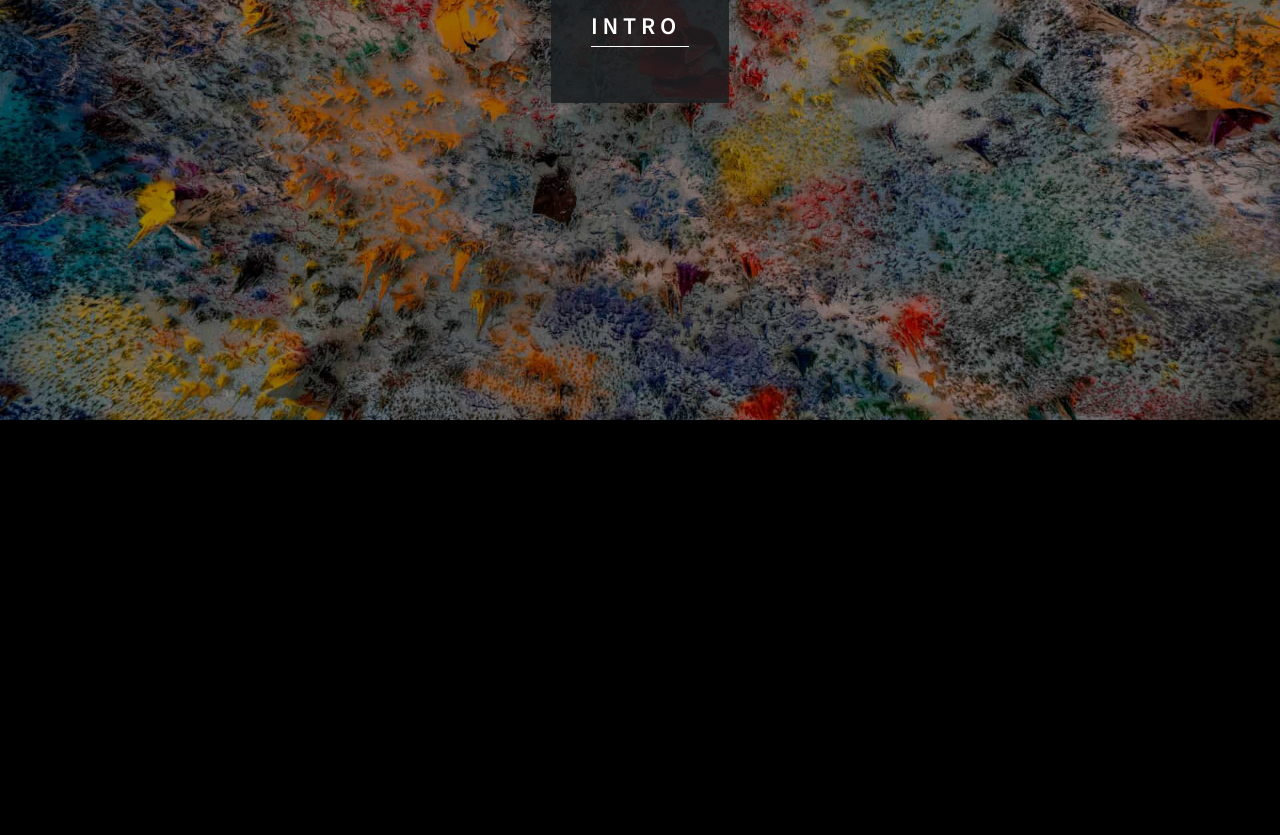
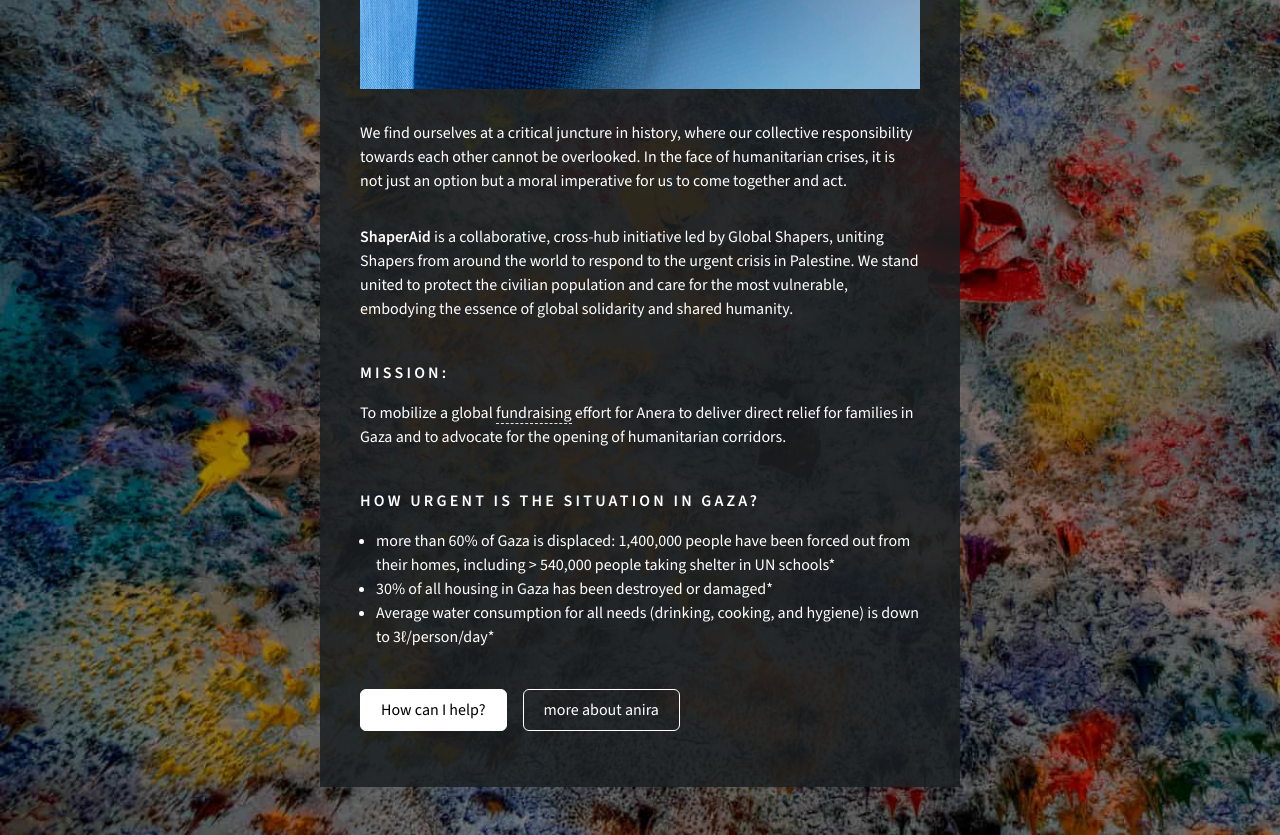
Before and after one commit to mohamedsabrie/ShaperAid, a Next.js app: page /intro in a window 1280 px wide. Shown: the part 380-1215 px from the top of the page. Before the commit the page ends 800 px from the top, so only its background shows below. Built offline with nearby package versions, Linux system fonts and the light colour scheme.

Commit message:
finalize intro page

```diff
--- a/src/app/contact/page.tsx
+++ b/src/app/contact/page.tsx
@@ -7,21 +7,35 @@
     <Modal>
       <h1 className="modal-title">Contact</h1>
       <div className="flex flex-col gap-y-8">
-        <p className="text-[13px] text-base  font-light">
+        <p className="desc">
           If you would like to get in touch or collaborate, feel free to reach
           out to us via mail,{" "}
-          <Link className="border-b border-dashed" href="https://www.instagram.com/shaperaid/">Instagram</Link> or
-          your Hub Curator/
-          <Link className="border-b border-dashed" href="https://bit.ly/shaperaidcoordinators">
+          <Link
+            className="border-b border-dashed"
+            href="https://www.instagram.com/shaperaid/"
+          >
+            Instagram
+          </Link>{" "}
+          or your Hub Curator/
+          <Link
+            className="border-b border-dashed"
+            href="https://bit.ly/shaperaidcoordinators"
+          >
             regional coordinator/Community Champion
           </Link>
         </p>
         <div className="flex items-center gap-x-4 mb-4 sm:mb-10">
-          <Link href="mailto:someone@example.com" className="p-2 rounded-full border border-white">
+          <Link
+            href="mailto:someone@example.com"
+            className="p-2 rounded-full border border-white"
+          >
             <EnvelopeIcon className="h-4" />
           </Link>
-          <Link href="https://toplink.weforum.org/"  className="p-2 rounded-full border border-white">
-            <GlobeAmericasIcon  className="h-4" />
+          <Link
+            href="https://toplink.weforum.org/"
+            className="p-2 rounded-full border border-white"
+          >
+            <GlobeAmericasIcon className="h-4" />
           </Link>
         </div>
       </div>
--- a/src/app/faq/page.tsx
+++ b/src/app/faq/page.tsx
@@ -13,11 +13,11 @@
               <h3 className="text-[11px] sm:text-[13px] font-semibold tracking-widest">
                 {ques}
               </h3>
-              <p className="text-[13px] sm:text-base font-light">{ans}</p>
+              <p className="desc">{ans}</p>
             </div>
           );
         })}
-        <Link scroll={false} href="/help"  className="px-5 py-2 border border-white text-white rounded-md w-fit hover:bg-gray-800 transition duration-200">HELP</Link>
+        <Link scroll={false} href="/help"  className="secBtn">HELP</Link>
       </div>
     </Modal>
   );
--- a/src/app/globals.css
+++ b/src/app/globals.css
@@ -52,6 +52,18 @@
   .modal-title{
     @apply border-b border-white font-semibold  sm:text-2xl w-fit pb-1 pr-2 tracking-[0.2em] uppercase mb-8
   }
+  .section-title{
+    @apply   font-semibold text-[13px]  sm:text-base  tracking-[0.2em] uppercase mb-4
+  }
+  .desc{
+    @apply text-[13px] sm:text-base  font-light
+  }
+  .secBtn{
+    @apply text-center text-[13px] sm:text-base px-5 py-2 border border-white text-white rounded-md w-fit hover:bg-gray-800 transition duration-200
+  }
+  .primBtn{
+    @apply secBtn bg-white text-black
+  }
 
 }
 
--- a/src/app/intro/page.tsx
+++ b/src/app/intro/page.tsx
@@ -1,9 +1,65 @@
 import Modal from "@/components/Modal";
+import Image from "next/image";
+import introImage from "/public/intro.jpg";
+import Link from "next/link";
 
 function IntroPage() {
   return (
     <Modal>
       <h1 className="modal-title">Intro</h1>
+      <div className="flex flex-col gap-y-8">
+        <Image src={introImage} alt="intro-image" />
+        <p className="desc">
+          We find ourselves at a critical juncture in history, where our
+          collective responsibility towards each other cannot be overlooked. In
+          the face of humanitarian crises, it is not just an option but a moral
+          imperative for us to come together and act.
+        </p>
+        <p className="desc">
+          <Link href="/help" className=" font-semibold">
+            ShaperAid{" "}
+          </Link>{" "}
+          is a collaborative, cross-hub initiative led by Global Shapers,
+          uniting Shapers from around the world to respond to the urgent crisis
+          in Palestine. We stand united to protect the civilian population and
+          care for the most vulnerable, embodying the essence of global
+          solidarity and shared humanity.
+        </p>
+      </div>
+      <div className="mt-10 flex flex-col">
+        <h3 className="section-title">MISSION:</h3>
+        <p className="desc">
+          To mobilize a global{" "}
+          <Link className="border-b border-dashed" href="/fundraising">
+            fundraising
+          </Link>{" "}
+          effort for Anera to deliver direct relief for families in Gaza and to
+          advocate for the opening of humanitarian corridors.
+        </p>
+      </div>
+      <div className="mt-10 flex flex-col">
+        <h3 className="section-title">HOW URGENT IS THE SITUATION IN GAZA?</h3>
+        <ul className="desc list-disc ml-4">
+          <li>
+            more than 60% of Gaza is displaced: 1,400,000 people have been
+            forced out from their homes, including &gt; 540,000 people taking
+            shelter in UN schools*
+          </li>
+          <li>30% of all housing in Gaza has been destroyed or damaged*</li>
+          <li>
+            Average water consumption for all needs (drinking, cooking, and
+            hygiene) is down to 3ℓ/person/day*
+          </li>
+        </ul>
+      </div>
+      <div className="mt-10 mb-8 flex flex-col sm:flex-row items-center gap-y-4 sm:gap-y-0 sm:gap-x-4  ">
+        <Link scroll={false} href="/help" className="primBtn w-full  sm:w-fit ">
+          How can I help?
+        </Link>
+        <Link scroll={false} href="/help" className="secBtn w-full  sm:w-fit ">
+          more about anira
+        </Link>
+      </div>
     </Modal>
   );
 }
--- a/src/components/Modal.tsx
+++ b/src/components/Modal.tsx
@@ -7,7 +7,7 @@
 import { XMarkIcon } from "@heroicons/react/24/outline";
 
 function Modal({ children }: { children: ReactNode }) {
-  const { back } = useRouter();
+  const { push } = useRouter();
   const { scope, animate } = useModal();
 
 
@@ -23,7 +23,7 @@
         <XMarkIcon
           onClick={async() => {
             await animate(scope.current, { opacity: 0}, {duration: 1});
-            back()
+            push("/")
           } }
           className="absolute top-3 right-3 text-white h-6 sm:h-10 m-2 cursor-pointer"
         />
```
Also changed, not shown: public/intro.jpg (added).
